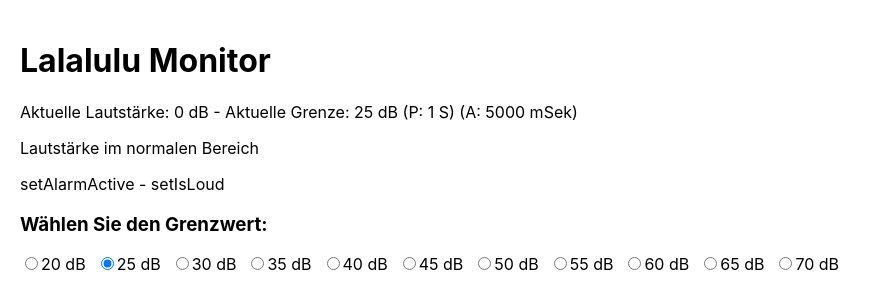
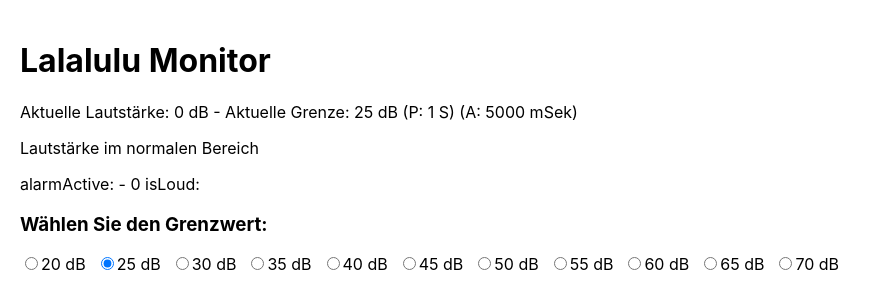
Before and after one commit to hssw24/db, a React (Create React App) app: page / in a window 1280 px wide. Shown: the top 308 px of the page, without its empty margins (0-881 px from the left). Built offline with nearby package versions, Linux system fonts and the light colour scheme; no server answers.

Commit message:
Update App.js 930

```diff
--- a/src/App.js
+++ b/src/App.js
@@ -4,7 +4,7 @@ import './VolumeMonitor.css';
 const VolumeMonitor = () => {
     const piepDauer = 1.0; // Piepdauer
     const alarmDauer = 5000; // Alarmdauer
-    const stGrenze =25; // Standardgenzwert für Alarmauslösung
+    const stGrenze = 25; // Standardgenzwert für Alarmauslösung
 
     const [isLoud, setIsLoud] = useState(false);
     const [threshold, setThreshold] = useState(stGrenze); // Standardgrenzwert auf 25 dB
@@ -99,12 +99,12 @@ const VolumeMonitor = () => {
             <h1>Lalalulu Monitor</h1>
             <p>Aktuelle Lautstärke: {displayedVolume} dB - Aktuelle Grenze: {threshold} dB (P: {piepDauer} S) (A: {alarmDauer} mSek)</p>
             <p>{isLoud ? "Lautstärke überschritten!" : "Lautstärke im normalen Bereich"}</p>
-<p>setAlarmActive {alarmActive} - setIsLoud {isLoud}
+<p>alarmActive: {alarmActive} - {displayedVolume} isLoud: {isLoud}
 
     </p>
             {isLoud && (
                 <div className="alarm-text">
-                    Alarm
+                    Alarmy
                 </div>
             )}
 
```
